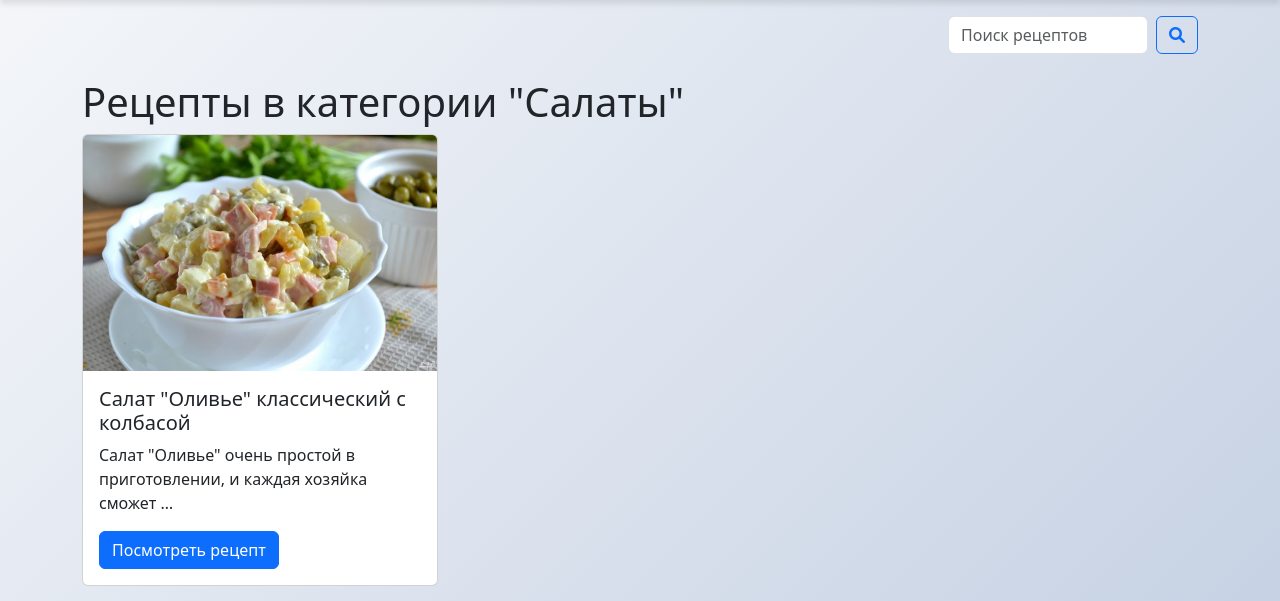
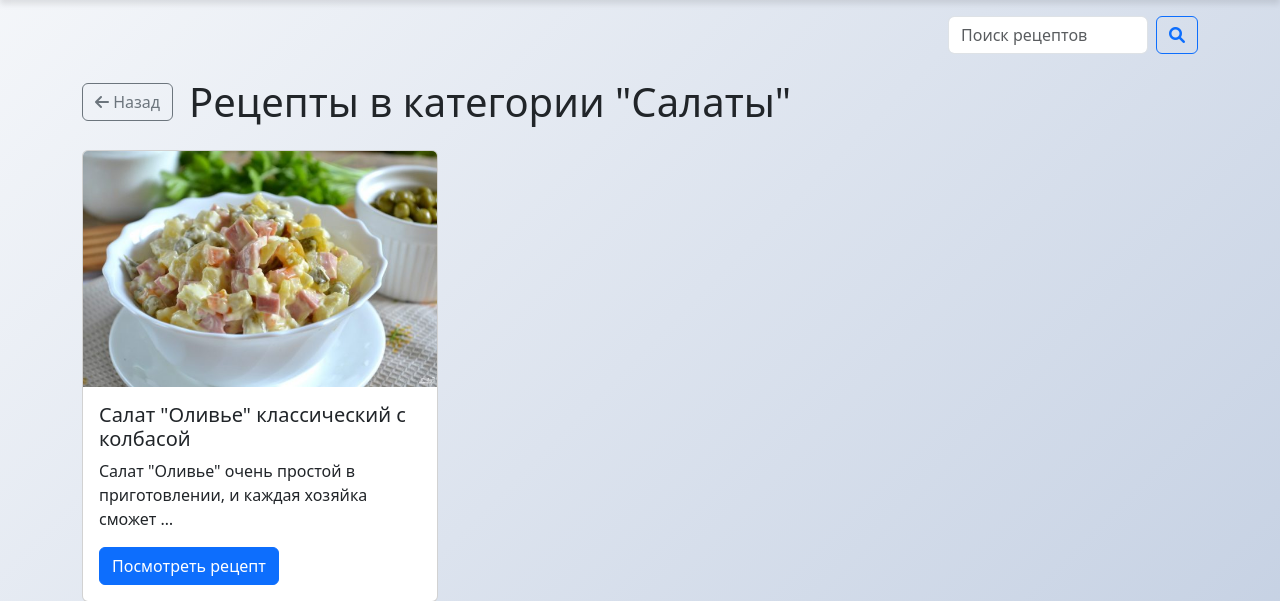
Before and after one commit to EvgeniyMoz/recipe_site, a Django app: page /category/1/ in a window 1280 px wide. Shown: the part 56-657 px from the top of the page. Run offline with Django 5.2, Linux system fonts and the light colour scheme; data comes from the database, SQL or seed files in the repository; both versions use the stored data as it was after the commit.

Commit message:
скоректированный категории

```diff
--- a/recipes/templates/recipes/category_recipes.html
+++ b/recipes/templates/recipes/category_recipes.html
@@ -1,7 +1,13 @@
 {% extends 'recipes/base.html' %}
 
 {% block content %}
-    <h1>Рецепты в категории "{{ category.name }}"</h1>
+<div class="d-flex align-items-center mb-4">
+    <a href="{% url 'home' %}" class="btn btn-outline-secondary me-3">
+        <i class="fas fa-arrow-left"></i> Назад
+    </a>
+    <h1 class="mb-0">Рецепты в категории "{{ category.name }}"</h1>
+</div>
+
 <div class="row">
     {% for recipe in recipes %}
         <div class="col-md-4 mb-4">
```
Also changed, not shown: db.sqlite3. Lines whose indentation alone changed are shown as unchanged.
